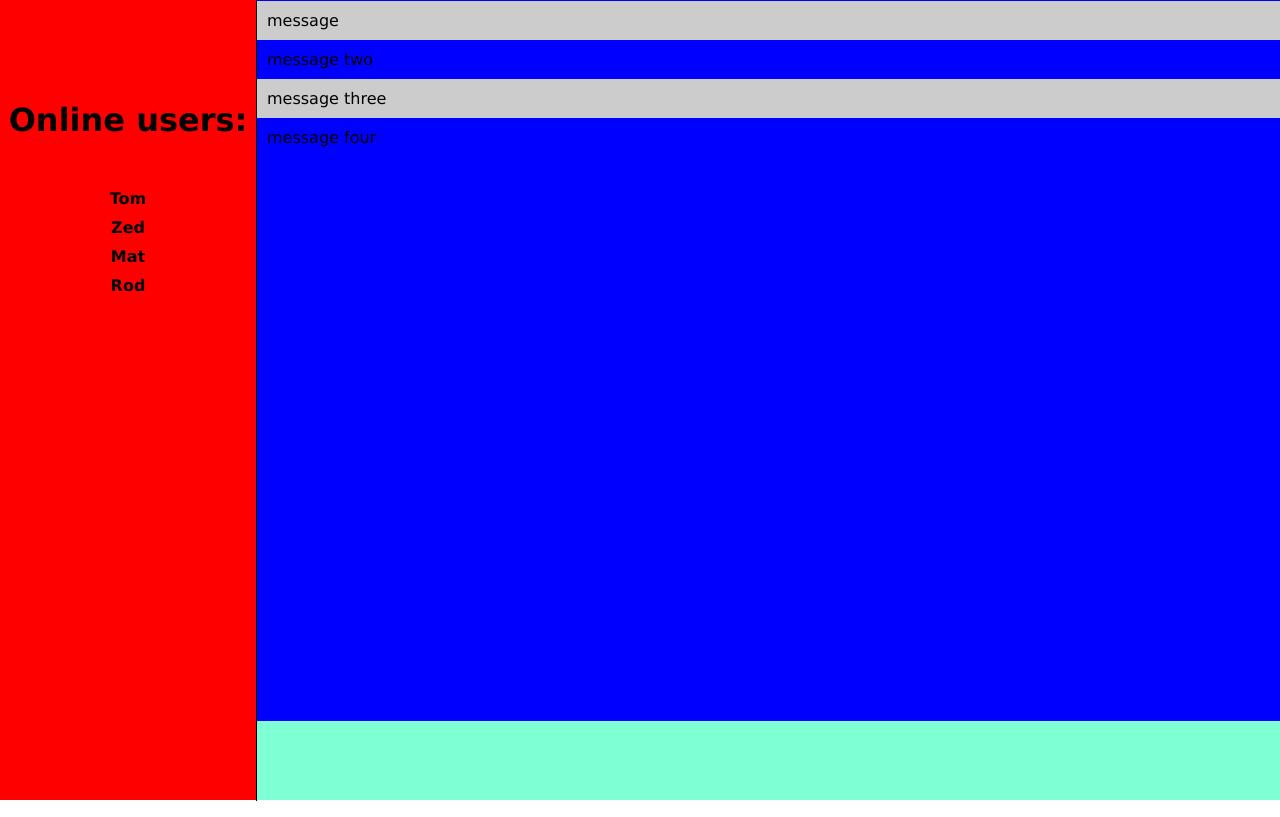
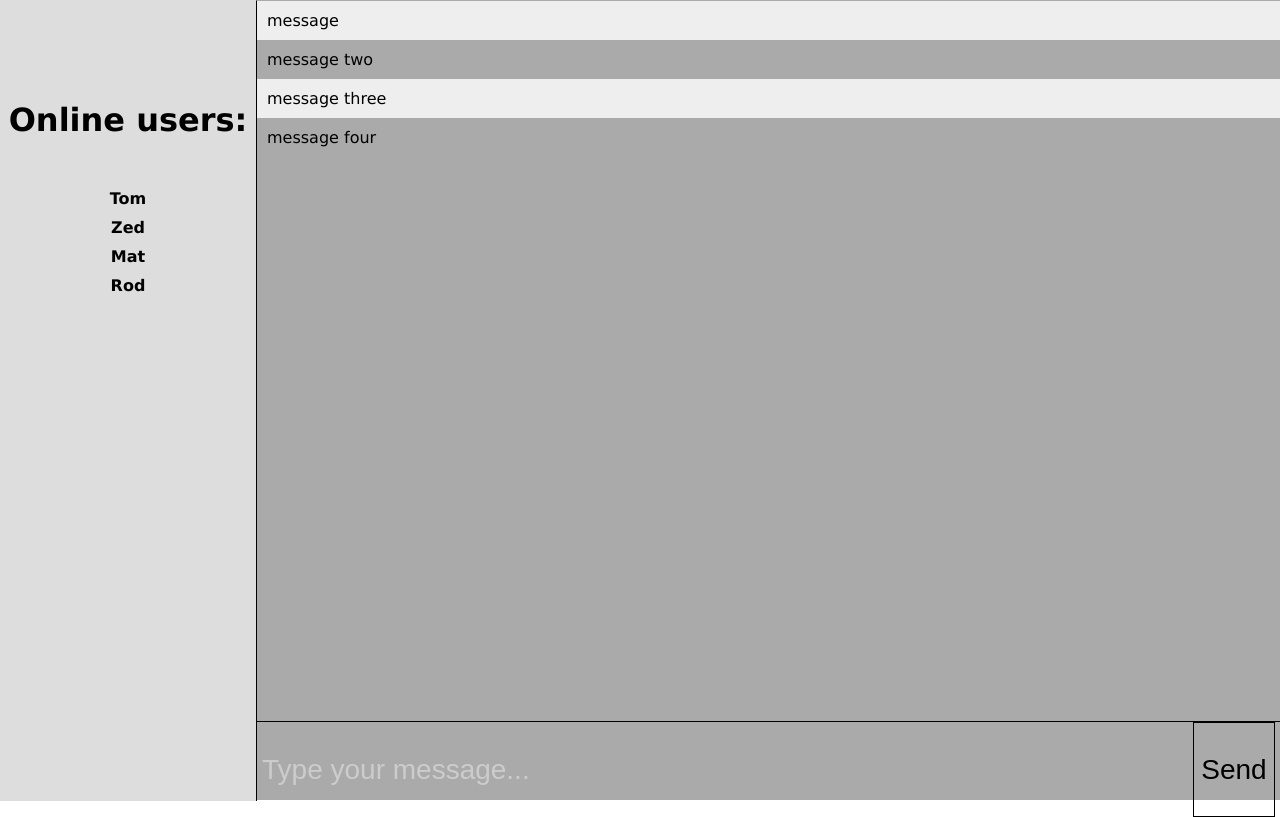
Before and after one commit to Mubangizi/Chat-App, a website: page index.html in a window 1280 px wide. Both pictures are taken after typing "Sample" into the empty fields and a click on the input "Login". Drawn offline with nearby package versions, Linux system fonts and the light colour scheme; no server answers.

Commit message:
styled the user page

```diff
--- a/index.html
+++ b/index.html
@@ -44,6 +44,13 @@
                         <li>message four</li>
                     </ul>
                 </div>
+
+                <div id="message-form-area">
+                    <form id="message-form">
+                        <input id="message" type="text" placeholder="Type your message..." autocomplete="off">
+                        <input id="message-submit" type="submit" value="Send">
+                    </form>
+                </div>
             </div>
         </div>
     </body>
--- a/styles/index.css
+++ b/styles/index.css
@@ -64,7 +64,6 @@ body{
     display: none;
     widows: 100%;
     height: 100%;
-    background-color: red;
 }
 
 #chat-area #users-area{
@@ -73,6 +72,7 @@ body{
     border-top: 1px solid transparent;
     border-right: 1px solid black;
     float: left;
+    background-color: #ddd;
 }
 
 #chat-area #users-area #online-users-text{
@@ -106,13 +106,12 @@ body{
 #chat-area #message-area{
     width: calc(80% - 1px);
     height: 100%;
-    background-color: aquamarine;
     float: right;
+    background-color: #aaa;
 }
 
 #chat-area #message-area #display-message-area{
     width: 100%;
-    background-color: blue;
     height: 90%;
     border-top: 1px solid transparent ;
 }
@@ -129,5 +128,39 @@ body{
 }
 
 #chat-area #message-area #display-message-area #messages li:nth-child(odd){
-    background-color: #CCC;
+    background-color: #eee;
 }
+
+#chat-area #message-area #message-form-area{
+    width: 100%;
+    height: 10%;
+    border-top: 1px solid black;
+}
+#chat-area #message-area #message-form-area #message-form #message{
+    height: 90px;
+    width: 90%;
+    font-size: 28px;
+    padding: 0 5px;
+    outline: none;
+    outline-offset: 0;
+    background-color: transparent;
+    color: #ccc;
+    border: 0;
+}
+
+#chat-area #message-area #message-form-area #message-form #message::placeholder{
+    color: #ccc;
+}
+
+#chat-area #message-area #message-form-area #message-form #message-submit{
+    height: 95px;
+    width: calc(10% - 20px);
+    border: 1px solid #000;
+    font-size: 28px;
+    background-color: transparent;
+}
+
+#chat-area #message-area #message-form-area #message-form #message-submit:hover {
+    color: #fff;
+    background-color: #000;
+}
```
